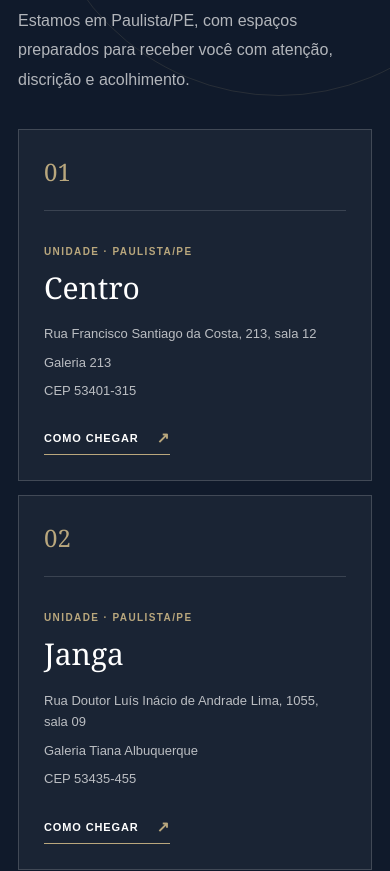
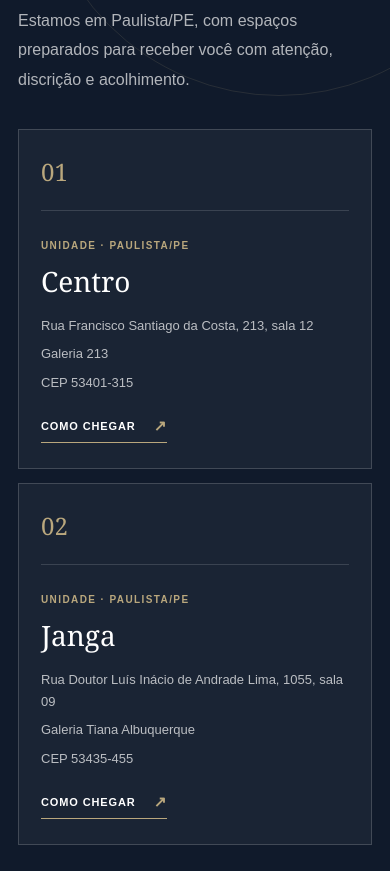
Before and after one commit to Barbaracoosta/eduardoeulalio, a React (Vite) app: page / in a window 390 px wide. Shown: the part 6400-7271 px from the top of the page. Built offline with nearby package versions, Linux system fonts and the light colour scheme.

Commit message:
Refina espaçamento e responsividade dos cards de unidades

```diff
--- a/src/components/Locations/Locations.css
+++ b/src/components/Locations/Locations.css
@@ -68,7 +68,7 @@
   display: flex;
   width: 100%;
   align-items: center;
-  justify-content: space-between;
+  justify-content: flex-start;
   gap: 16px;
   padding-bottom: 22px;
   border-bottom: 1px solid rgba(255, 255, 255, .14);
@@ -112,6 +112,7 @@
   font-size: 13px;
   font-style: normal;
   line-height: 1.65;
+  overflow-wrap: anywhere;
 }
 
 .location-card__link {
@@ -150,7 +151,20 @@
   }
 
   .location-card {
-    min-height: 300px;
+    min-height: 0;
+    padding: 25px 22px;
+  }
+
+  .location-card__content {
+    padding: 24px 0;
+  }
+
+  .location-card h3 {
+    font-size: 28px;
+  }
+
+  .location-card address {
+    font-size: 13px;
   }
 }
 
```
